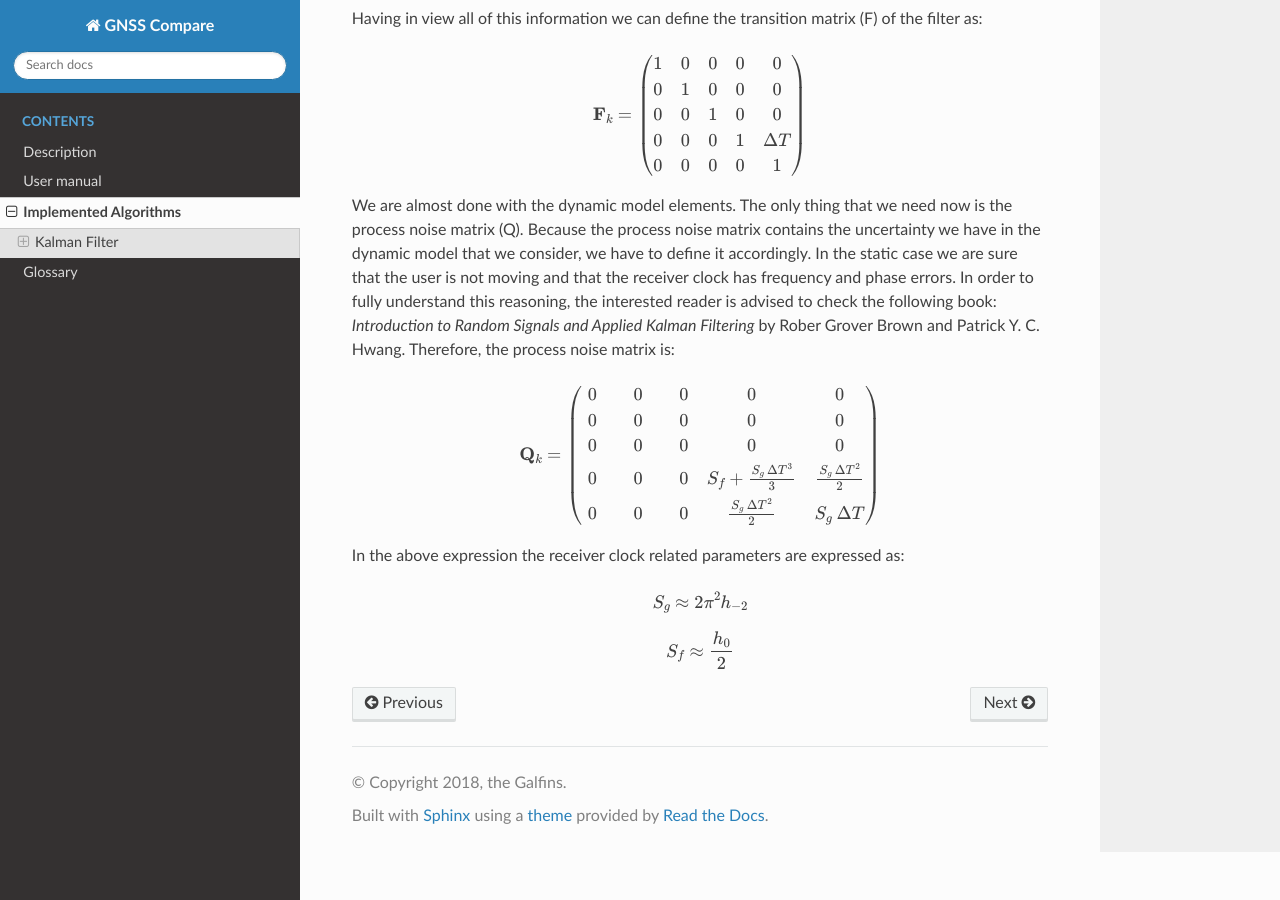
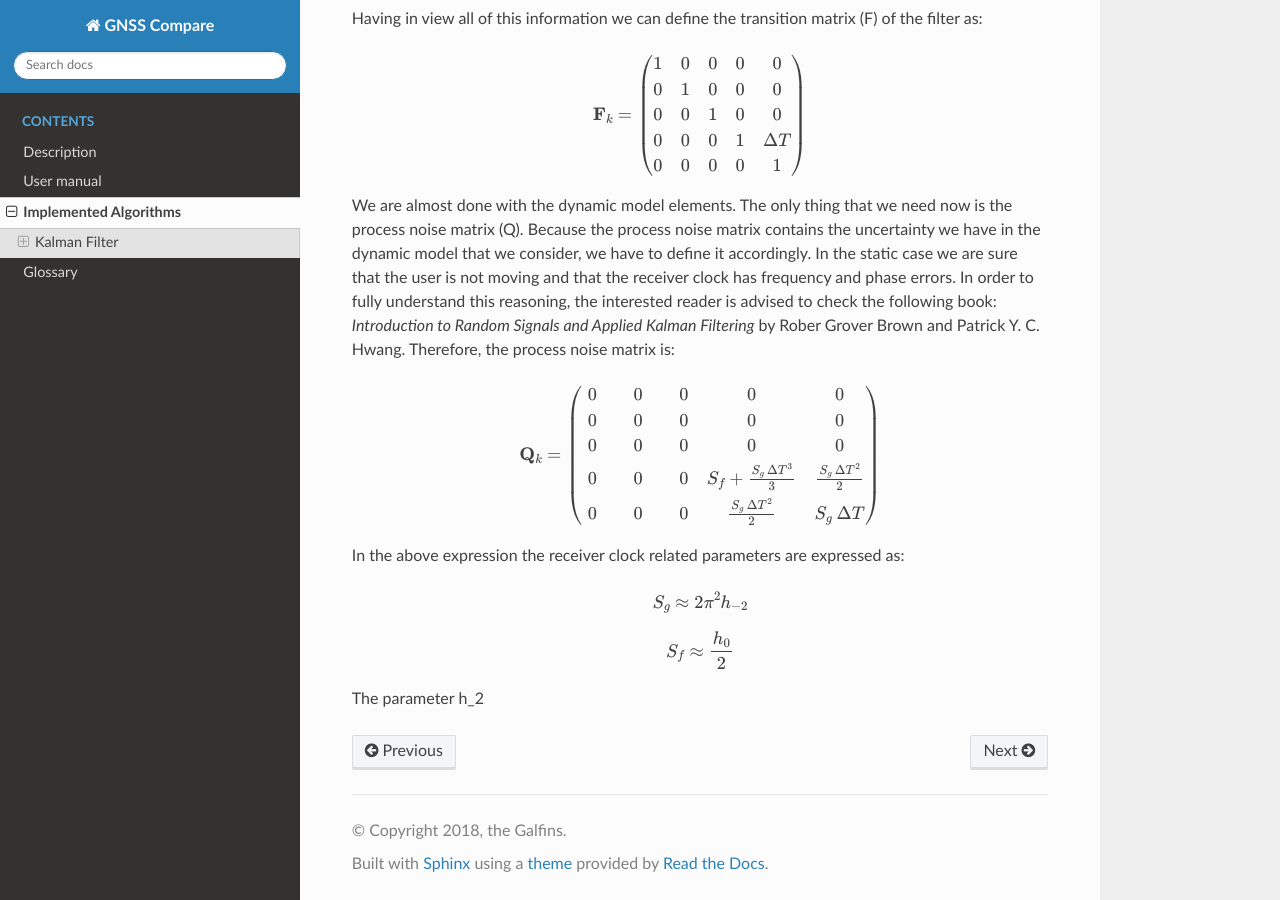
Before and after one commit to TheGalfins/GNSS_Compare, a Sphinx documentation site: the page built from docs/implemented_algorithms.rst, in a window 1280 px wide and 900 px high, scrolled down 975 px. Built offline with Sphinx 7.4.7 and the Read the Docs theme 2.0.0, drawn with Linux system fonts in a browser that asks for light colours.

Commit message:
test h_2

```diff
--- a/docs/implemented_algorithms.rst
+++ b/docs/implemented_algorithms.rst
@@ -74,3 +74,5 @@ In the above expression the receiver clock related parameters are expressed as:
   S_g \approx 2 \pi^2 h_{-2}
 .. math::
   S_f \approx \frac{h_0}{2}
+
+The parameter h_2
```
